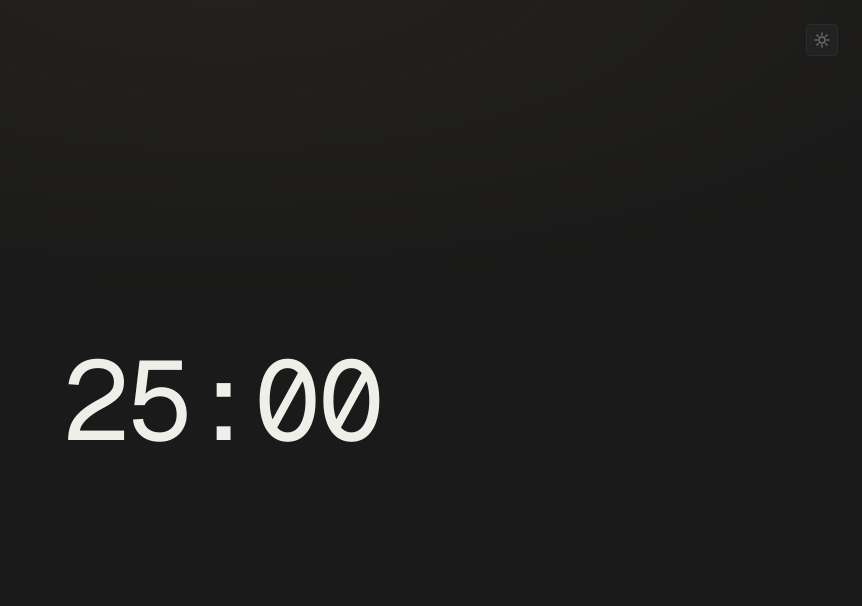
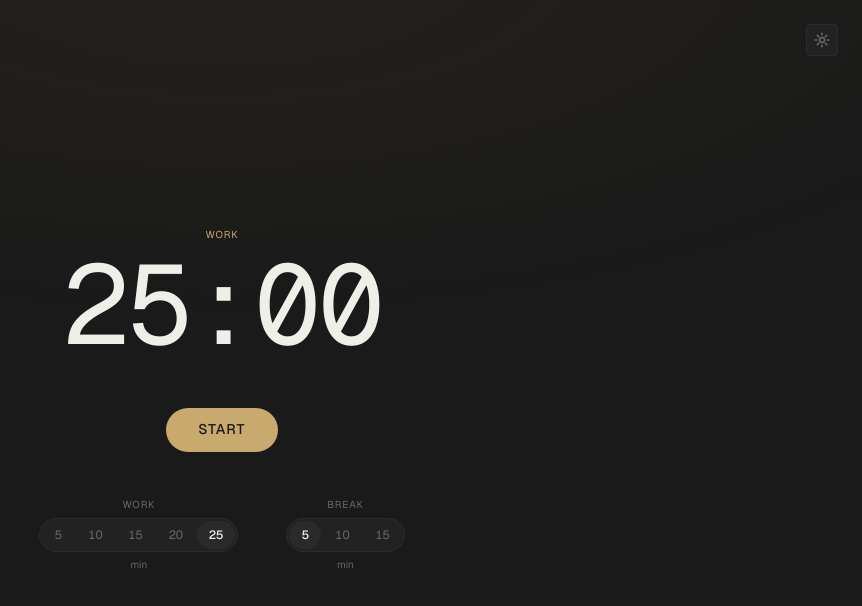
Before and after one commit to DoublePerez/mise-timer, a React (Vite) app: page / in a window 1280 px wide. Shown: the top 606 px of the page, without its empty margins (418-1280 px from the left). Built offline with nearby package versions, Linux system fonts and the light colour scheme.

Commit message:
feat: visual polish — transitions, pixel audit, alignment

```diff
--- a/src/App.tsx
+++ b/src/App.tsx
@@ -1,23 +1,101 @@
 import { useState } from 'react';
+import { usePomodoro } from '@/hooks/use-pomodoro';
 import { TimerDisplay } from '@/components/timer-display';
-import { minutesToSeconds } from '@/lib/utils';
-import { DEFAULT_WORK_DURATION } from '@/lib/constants';
+import { ModeIndicator } from '@/components/mode-indicator';
+import { Controls } from '@/components/controls';
+import { TimeSelector } from '@/components/time-selector';
+import { WORK_DURATIONS, BREAK_DURATIONS } from '@/lib/constants';
+import type { WorkDuration, BreakDuration } from '@/lib/types';
 
 type Theme = 'dark' | 'light';
 
 function App() {
   const [theme, setTheme] = useState<Theme>('dark');
+  const timer = usePomodoro();
 
   const toggleTheme = () => setTheme(t => (t === 'dark' ? 'light' : 'dark'));
 
   return (
-    <div data-theme={theme} data-mode="work">
-      {/* Bloom: atmospheric gradient behind all content */}
+    <div data-theme={theme} data-mode={timer.currentMode}>
+      {/* Atmospheric bloom — sits behind everything */}
       <div className="bloom-layer" aria-hidden="true" />
 
-      {/* Theme toggle — fixed top-right */}
+      {/* Theme toggle — fixed, top-right */}
+      <ThemeToggle theme={theme} onToggle={toggleTheme} />
+
+      {/* Main content column */}
+      <main
+        style={{
+          display: 'flex',
+          flexDirection: 'column',
+          alignItems: 'center',
+          justifyContent: 'center',
+          minHeight: '100dvh',
+          padding: 'var(--space-16) var(--space-6)',
+          maxWidth: '520px',
+          margin: '0 auto',
+          position: 'relative',
+          zIndex: 1,
+        }}
+      >
+        {/* Timer group — mode label sits tight above the timer */}
+        <div
+          style={{
+            display: 'flex',
+            flexDirection: 'column',
+            alignItems: 'center',
+            gap: 'var(--space-2)',
+            marginBottom: 'var(--space-12)',
+          }}
+        >
+          <ModeIndicator currentMode={timer.currentMode} />
+          <TimerDisplay timeRemaining={timer.timeRemaining} />
+        </div>
+
+        {/* Controls */}
+        <div style={{ marginBottom: 'var(--space-12)' }}>
+          <Controls
+            isRunning={timer.isRunning}
+            onToggle={timer.toggle}
+            onReset={timer.reset}
+            canReset={timer.canReset}
+          />
+        </div>
+
+        {/* Duration selectors */}
+        <div
+          style={{
+            display: 'flex',
+            flexDirection: 'row',
+            gap: 'var(--space-12)',
+            flexWrap: 'wrap',
+            justifyContent: 'center',
+          }}
+        >
+          <TimeSelector
+            label="Work"
+            options={WORK_DURATIONS}
+            selected={timer.workDuration}
+            onChange={d => timer.setWorkDuration(d as WorkDuration)}
+            disabled={timer.isRunning}
+          />
+          <TimeSelector
+            label="Break"
+            options={BREAK_DURATIONS}
+            selected={timer.breakDuration}
+            onChange={d => timer.setBreakDuration(d as BreakDuration)}
+            disabled={timer.isRunning}
+          />
+        </div>
+      </main>
+    </div>
+  );
+}
+
+function ThemeToggle({ theme, onToggle }: { theme: Theme; onToggle: () => void }) {
+  return (
     <button
-        onClick={toggleTheme}
+      onClick={onToggle}
       aria-label={`Switch to ${theme === 'dark' ? 'light' : 'dark'} mode`}
       style={{
         position: 'fixed',
@@ -33,55 +111,48 @@ function App() {
         borderRadius: 'var(--radius-md)',
         cursor: 'pointer',
         color: 'var(--color-muted)',
-          transition: 'color var(--dur-normal) var(--ease), background var(--dur-normal) var(--ease)',
+        transition: [
+          'color var(--dur-normal) var(--ease)',
+          'background var(--dur-normal) var(--ease)',
+        ].join(', '),
         zIndex: 10,
       }}
       onMouseEnter={e => {
-          (e.currentTarget as HTMLButtonElement).style.color = 'var(--color-fg)';
-          (e.currentTarget as HTMLButtonElement).style.background = 'var(--color-surface-raised)';
+        const btn = e.currentTarget as HTMLButtonElement;
+        btn.style.color = 'var(--color-fg)';
+        btn.style.background = 'var(--color-surface-raised)';
       }}
       onMouseLeave={e => {
-          (e.currentTarget as HTMLButtonElement).style.color = 'var(--color-muted)';
-          (e.currentTarget as HTMLButtonElement).style.background = 'var(--color-surface)';
+        const btn = e.currentTarget as HTMLButtonElement;
+        btn.style.color = 'var(--color-muted)';
+        btn.style.background = 'var(--color-surface)';
+      }}
+      onFocus={e => {
+        const btn = e.currentTarget as HTMLButtonElement;
+        btn.style.outline = '2px solid var(--color-accent)';
+        btn.style.outlineOffset = '3px';
+      }}
+      onBlur={e => {
+        (e.currentTarget as HTMLButtonElement).style.outline = 'none';
       }}
     >
       {theme === 'dark' ? <SunIcon /> : <MoonIcon />}
     </button>
-
-      {/* Main content column */}
-      <main
-        style={{
-          display: 'flex',
-          flexDirection: 'column',
-          alignItems: 'center',
-          justifyContent: 'center',
-          minHeight: '100dvh',
-          padding: 'var(--space-12) var(--space-6)',
-          maxWidth: '520px',
-          margin: '0 auto',
-          gap: 'var(--space-8)',
-          position: 'relative',
-          zIndex: 1,
-        }}
-      >
-        <TimerDisplay timeRemaining={minutesToSeconds(DEFAULT_WORK_DURATION)} />
-      </main>
-    </div>
   );
 }
 
 function SunIcon() {
   return (
     <svg width="16" height="16" viewBox="0 0 16 16" fill="none" aria-hidden="true">
-      <circle cx="8" cy="8" r="3" stroke="currentColor" strokeWidth="1.5" />
+      <circle cx="8" cy="8" r="2.5" stroke="currentColor" strokeWidth="1.5" />
       <line x1="8" y1="1" x2="8" y2="3" stroke="currentColor" strokeWidth="1.5" strokeLinecap="round" />
       <line x1="8" y1="13" x2="8" y2="15" stroke="currentColor" strokeWidth="1.5" strokeLinecap="round" />
       <line x1="1" y1="8" x2="3" y2="8" stroke="currentColor" strokeWidth="1.5" strokeLinecap="round" />
       <line x1="13" y1="8" x2="15" y2="8" stroke="currentColor" strokeWidth="1.5" strokeLinecap="round" />
-      <line x1="2.93" y1="2.93" x2="4.34" y2="4.34" stroke="currentColor" strokeWidth="1.5" strokeLinecap="round" />
-      <line x1="11.66" y1="11.66" x2="13.07" y2="13.07" stroke="currentColor" strokeWidth="1.5" strokeLinecap="round" />
-      <line x1="2.93" y1="13.07" x2="4.34" y2="11.66" stroke="currentColor" strokeWidth="1.5" strokeLinecap="round" />
-      <line x1="11.66" y1="4.34" x2="13.07" y2="2.93" stroke="currentColor" strokeWidth="1.5" strokeLinecap="round" />
+      <line x1="3.22" y1="3.22" x2="4.64" y2="4.64" stroke="currentColor" strokeWidth="1.5" strokeLinecap="round" />
+      <line x1="11.36" y1="11.36" x2="12.78" y2="12.78" stroke="currentColor" strokeWidth="1.5" strokeLinecap="round" />
+      <line x1="3.22" y1="12.78" x2="4.64" y2="11.36" stroke="currentColor" strokeWidth="1.5" strokeLinecap="round" />
+      <line x1="11.36" y1="4.64" x2="12.78" y2="3.22" stroke="currentColor" strokeWidth="1.5" strokeLinecap="round" />
     </svg>
   );
 }
@@ -90,7 +161,7 @@ function MoonIcon() {
   return (
     <svg width="16" height="16" viewBox="0 0 16 16" fill="none" aria-hidden="true">
       <path
-        d="M13.5 9.5A6 6 0 016.5 2.5a6 6 0 100 11 6 6 0 007-4z"
+        d="M13.5 9.5A5.5 5.5 0 016.5 2.5a5.5 5.5 0 100 11 5.5 5.5 0 007-4z"
         stroke="currentColor"
         strokeWidth="1.5"
         strokeLinecap="round"
```
Lines whose indentation alone changed are shown as unchanged.
